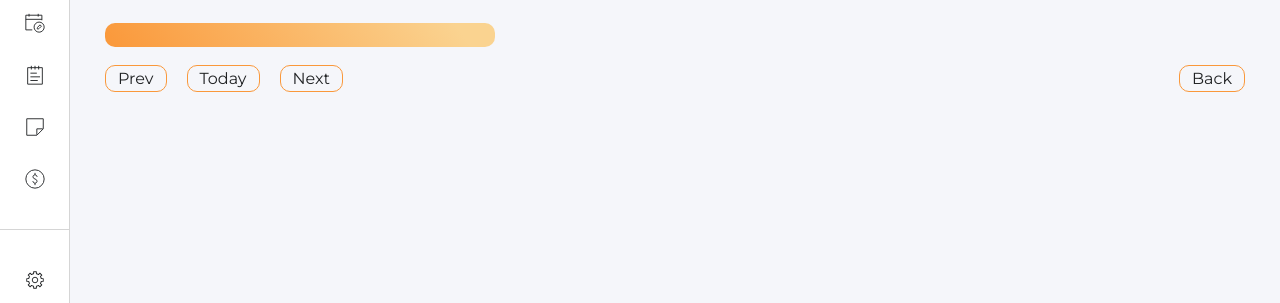
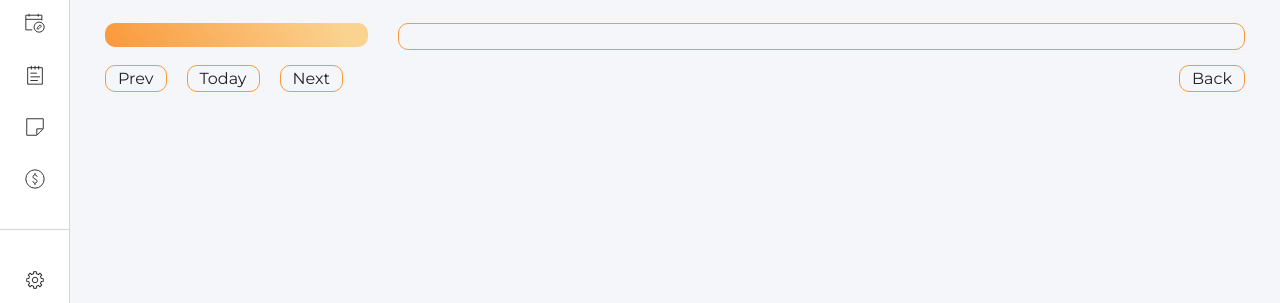
Before and after one commit to Devcui0610/tool-mini-ver-2, a website with bundled scripts: page index.html in a window 1280 px wide. Shown: the part 179-482 px from the top of the page. Built offline with nearby package versions, Linux system fonts and the light colour scheme.

Commit message:
Done Edit Sheet

```diff
--- a/assets/js/sheet.js
+++ b/assets/js/sheet.js
@@ -743,6 +743,7 @@ function updateEventListeners(filteredData) {
             textToCopy = textToCopy
                 .replace('${filteredData[index][1]}', filteredData[index][1])
                 .replace('${filteredData[index][3]}', filteredData[index][3])
+                .replace('${filteredData[index][4]}', filteredData[index][4])
                 .replace('${filteredData[index][5]}', filteredData[index][5])
                 .replace('${filteredData[index][7]}', filteredData[index][7])
                 .replace('${filteredData[index][13]}', filteredData[index][13])
--- a/index.html
+++ b/index.html
@@ -169,8 +169,17 @@
                             </div>
                         </div>
 
-                        <div class="dashboard">
-                            <!-- Nhận dữ liệu Dashboard -->
+                        <div class="row">
+                            <div class="col-3">
+                                <div class="dashboard">
+                                    <!-- Nhận dữ liệu Dashboard -->
+                                </div>
+                            </div>
+                            <div class="col-9">
+                                <div class="text-send">
+                                    <!-- Nhận dữ liệu Text Send -->
+                                </div>
+                            </div>
                         </div>
 
                         <div class="dashboard__ctrl">
--- a/scss/pages/_home.scss
+++ b/scss/pages/_home.scss
@@ -85,7 +85,7 @@
 .dashboard {
     display: inline-flex;
     align-items: center;
-    min-width: 390px;
+    width: 100%;
 
     margin-bottom: 15px;
     background-color: var(--border-box);
@@ -116,3 +116,10 @@
         background: var(--color-primary);
     }
 }
+
+.text-send {
+    border: 1px solid var(--color-primary);
+    width: 100%;
+    height: calc(100% - 15px);
+    border-radius: 10px;
+}
```
Also changed, not shown: assets/css/main.css, 1 other file.
